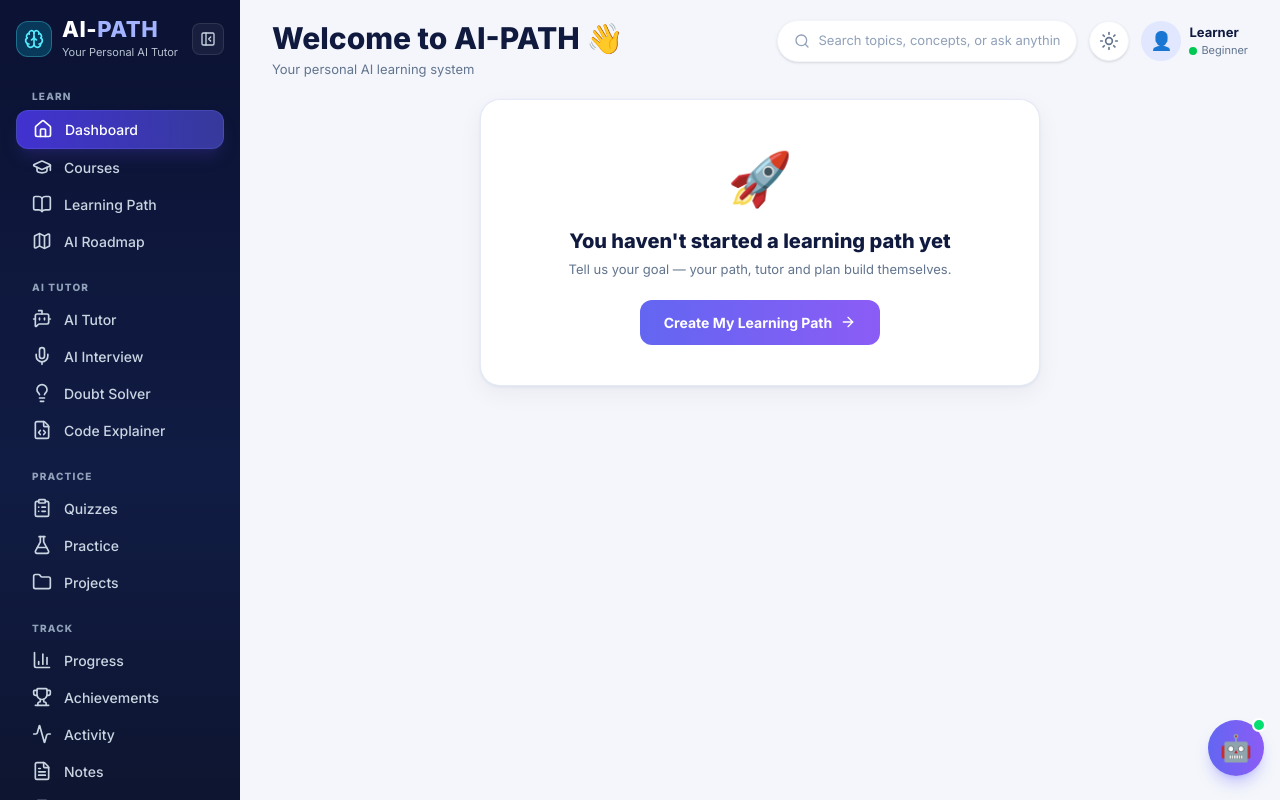
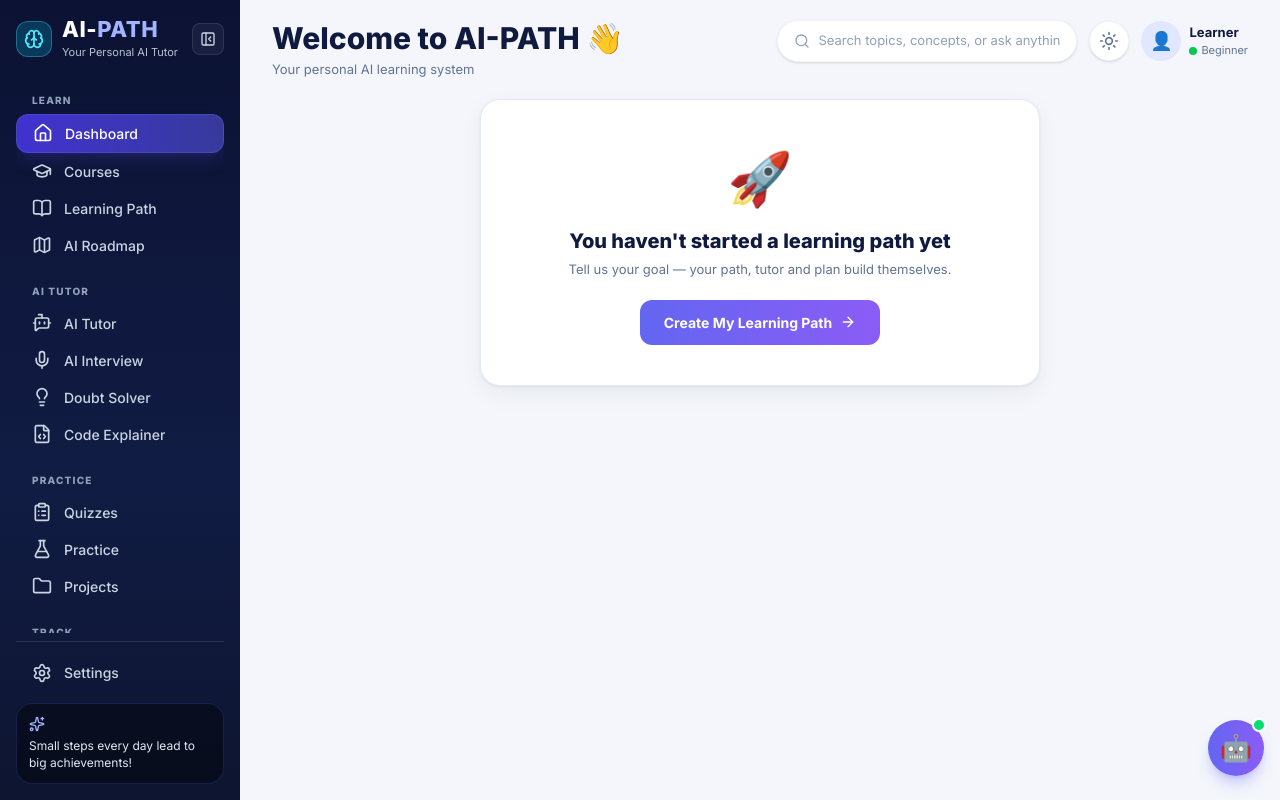
Before and after one commit to MohammedShakib-645/ai-path, a Next.js app: page / in a window 1280 px wide. Built offline with nearby package versions, Linux system fonts and the light colour scheme.

Commit message:
fix(sidebar): make nav scrollable with min-h-0 so pinned Settings stays above the fold

```diff
--- a/src/components/Sidebar.tsx
+++ b/src/components/Sidebar.tsx
@@ -188,7 +188,7 @@ function SidebarContent({
         )}
       </div>
 
-      <nav className={`space-y-1 flex-1 ${rail ? "flex flex-col items-center" : ""}`}>
+      <nav className={`space-y-1 flex-1 min-h-0 overflow-y-auto overflow-x-hidden py-1 ${rail ? "flex flex-col items-center" : ""}`}>
         {GROUPS.map((group) => (
           <div key={group.label} className={rail ? "contents" : "mb-2"}>
             {!rail && (
```
